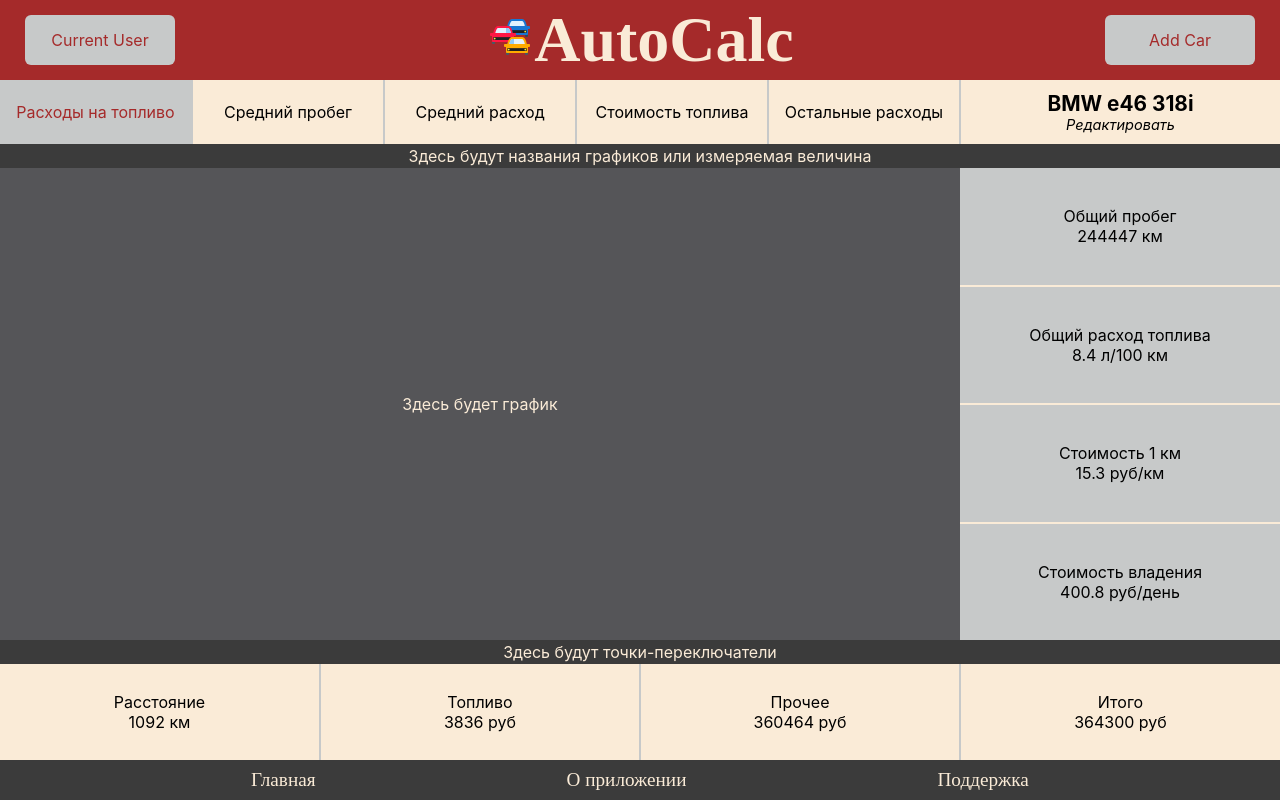
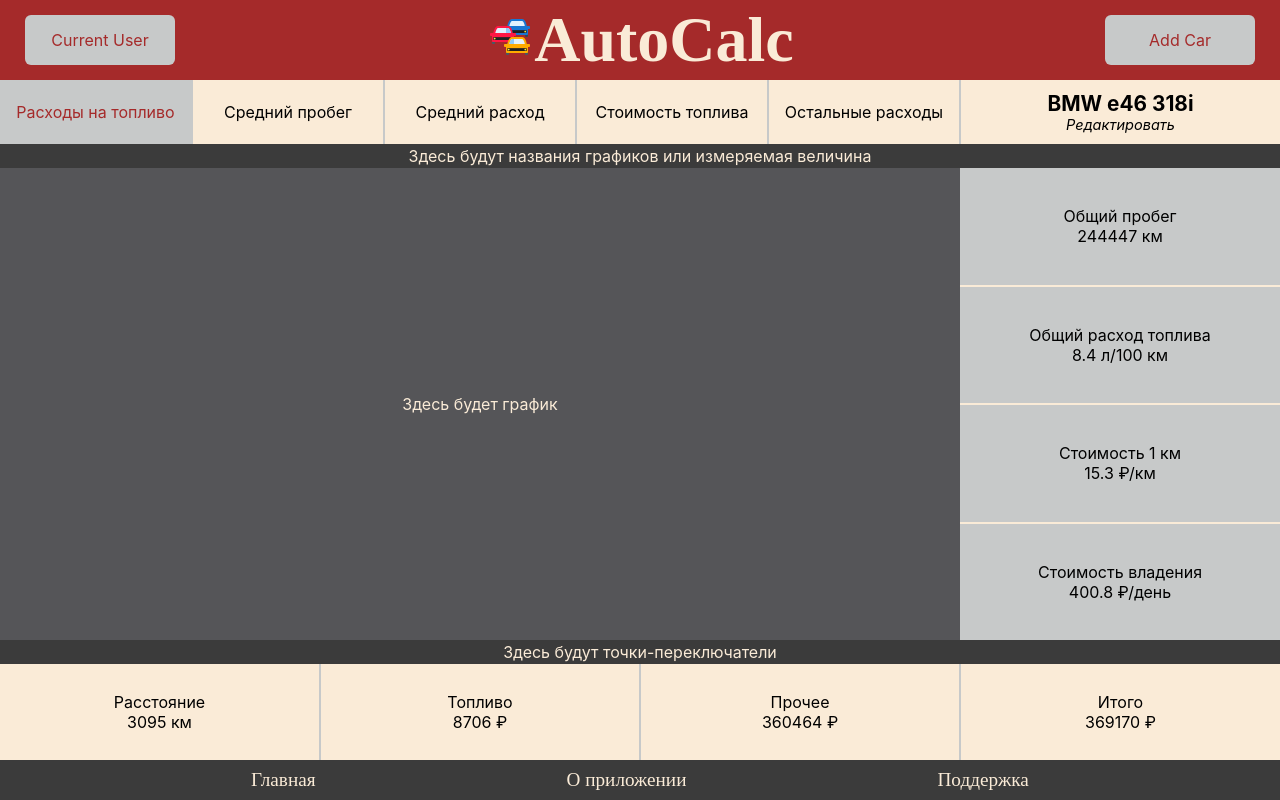
Before and after one commit to leo153624nid/AutoCalc, a React (Create React App) app: page /graf/1 in a window 1280 px wide. Built offline with nearby package versions, Linux system fonts and the light colour scheme.

Commit message:
version 0.1.1

```diff
--- a/package.json
+++ b/package.json
@@ -1,6 +1,6 @@
 {
   "name": "auto_calc",
-  "version": "0.1.0",
+  "version": "0.1.1",
   "private": true,
   "dependencies": {
     "@testing-library/jest-dom": "^5.16.4",
--- a/src/components/App/App.js
+++ b/src/components/App/App.js
@@ -6,7 +6,7 @@ import s from './App.module.css';
 import React from 'react';
 import { Route, Routes } from "react-router-dom";
 
-function App(props) {
+function App (props) {
   const userCars = props.userData.userCars;
   let routeList = userCars
                         .map ( car => (<Route
@@ -23,7 +23,7 @@ function App(props) {
 
         <Routes>
           <Route path="/" element={<Carusel userCars={userCars} />}/>
-          <Route path="/graf" element={<Graf />}/>   {/* Пустое поле для графиков */}
+          <Route path="/graf" element={<Graf />}/>   {/* Пустое поле для графиков, если ошибка ДОДЕЛАТЬ */}
           {routeList}
         </Routes>
 
--- a/src/components/Carusel/CarBlock/CarCard/CarCard.js
+++ b/src/components/Carusel/CarBlock/CarCard/CarCard.js
@@ -17,7 +17,7 @@ function CarCard (props) {
 
             <div className={s.CarName}>
                 <span className={s.pad}><b>{carName}</b></span>
-                <span className={s.pad}>Пробег <span>{carDistance}</span> км.</span>
+                <span className={s.pad}>Пробег <span>{carDistance}</span> км</span>
             </div>
 
             <div className={s.CarConsumptions}>
@@ -28,7 +28,7 @@ function CarCard (props) {
 
                 <div className={s.AllMonth}>
                     <span className={s.pad}>Содержание</span>
-                    <span className={s.pad}> <span>{allMonth}</span> руб/мес.</span>
+                    <span className={s.pad}> <span>{allMonth}</span> &#8381;/мес</span>
                 </div>
             </div>
 
--- a/src/components/Graf/BottomBlock/BottomBlock.js
+++ b/src/components/Graf/BottomBlock/BottomBlock.js
@@ -4,7 +4,10 @@ import s from './BottomBlock.module.css';
 function BottomBlock (props) {
     const car = props.car;
     let yourDistance = car.fuelings.at(-1).distance - car.fuelings.at(0).distance;
+    yourDistance = Math.floor(yourDistance);
     let costFuel = car.fuelings.map( f => f.cost ).reduce( (total, value) => total + value );
+    costFuel = Math.floor(costFuel);
+    let itogo = Math.floor(costFuel + car.etcConsumptions);
 
     return (
         <div className={s.BottomBlock}>
@@ -15,17 +18,17 @@ function BottomBlock (props) {
 
             <div className={s.fuel}>
                 <span>Топливо</span>
-                <span>{costFuel} руб</span>
+                <span>{costFuel} &#8381;</span>
             </div>
 
             <div className={s.etc}>
                 <span>Прочее</span>
-                <span>{car.etcConsumptions} руб</span> {/*Не вычисляется пока что, просто берется из базы данных*/}
+                <span>{car.etcConsumptions} &#8381;</span> {/*Не вычисляется пока что, просто берется из базы данных*/}
             </div>
 
             <div className={s.itogo}>
                 <span>Итого</span>
-                <span>{costFuel + car.etcConsumptions} руб</span>
+                <span>{itogo} &#8381;</span>
             </div>
         </div>
     );
--- a/src/components/Graf/GrafBlock/GrafBlock.js
+++ b/src/components/Graf/GrafBlock/GrafBlock.js
@@ -29,12 +29,12 @@ function GrafBlock (props) {
 
                 <div className={s.generalCostOneKm}>
                     <span>Стоимость 1 км</span>
-                    <span>{car.costOneKm} руб/км</span>
+                    <span>{car.costOneKm} &#8381;/км</span>
                 </div>
 
                 <div className={s.generalCostOneDay}>
                     <span>Стоимость владения</span>
-                    <span>{car.costOneDay} руб/день</span>
+                    <span>{car.costOneDay} &#8381;/день</span>
                 </div>
             </aside>
 
--- a/src/database/CurrentUser.json
+++ b/src/database/CurrentUser.json
@@ -42,6 +42,46 @@
                     "cost": 1000,
                     "full": 1,
                     "distance": 216270
+                },
+                {
+                    "fuelingId": 4,
+                    "date": 1371254400000,
+                    "mark": "АИ-95",
+                    "price": 30.8,
+                    "volume": 32.47,
+                    "cost": 1000,
+                    "full": 0,
+                    "distance": 216685
+                },
+                {
+                    "fuelingId": 5,
+                    "date": 1372032000000,
+                    "mark": "АИ-95",
+                    "price": 30.8,
+                    "volume": 32.47,
+                    "cost": 1000,
+                    "full": 0,
+                    "distance": 217093
+                },
+                {
+                    "fuelingId": 6,
+                    "date": 1372636800000,
+                    "mark": "АИ-95",
+                    "price": 30.8,
+                    "volume": 60.71,
+                    "cost": 1870,
+                    "full": 1,
+                    "distance": 217495
+                },
+                {
+                    "fuelingId": 7,
+                    "date": 1374105600000,
+                    "mark": "АИ-95",
+                    "price": 30.8,
+                    "volume": 32.47,
+                    "cost": 1000,
+                    "full": 0,
+                    "distance": 218273
                 }
             ]
         },
@@ -54,7 +94,79 @@
             "etcConsumptions": 549994,
             "allMonth": 15714.18,
             "costOneKm": 24.5,
-            "costOneDay": 523.8
+            "costOneDay": 523.8,
+            "fuelings": [
+                {
+                    "fuelingId": 1,
+                    "date": 1526774400000,
+                    "mark": "АИ-95",
+                    "price": 44.09,
+                    "volume": 20,
+                    "cost": 881.8,
+                    "full": 0,
+                    "distance": 150205
+                },
+                {
+                    "fuelingId": 2,
+                    "date": 1526774400001,
+                    "mark": "АИ-95",
+                    "price": 46.4,
+                    "volume": 58.95,
+                    "cost": 2735.28,
+                    "full": 1,
+                    "distance": 150375
+                },
+                {
+                    "fuelingId": 3,
+                    "date": 1527552000000,
+                    "mark": "АИ-95",
+                    "price": 46.29,
+                    "volume": 63.3,
+                    "cost": 2930.16,
+                    "full": 1,
+                    "distance": 150839
+                },
+                {
+                    "fuelingId": 4,
+                    "date": 1528848000000,
+                    "mark": "АИ-95",
+                    "price": 47.4,
+                    "volume": 60.38,
+                    "cost": 2862.01,
+                    "full": 1,
+                    "distance": 151315
+                },
+                {
+                    "fuelingId": 5,
+                    "date": 1530403200000,
+                    "mark": "АИ-95",
+                    "price": 47.4,
+                    "volume": 63.33,
+                    "cost": 3001.84,
+                    "full": 0,
+                    "distance": 151804
+                },
+                {
+                    "fuelingId": 6,
+                    "date": 1531958400000,
+                    "mark": "АИ-95",
+                    "price": 40.46,
+                    "volume": 62.37,
+                    "cost": 2523.49,
+                    "full": 1,
+                    "distance": 152226
+                },
+                {
+                    "fuelingId": 7,
+                    "date": 1532131200000,
+                    "mark": "АИ-95",
+                    "price": 46.8,
+                    "volume": 43.42,
+                    "cost": 2032.06,
+                    "full": 1,
+                    "distance": 152652
+                }
+            ]
         },
         {
             "carId": 3,
@@ -65,7 +177,79 @@
             "etcConsumptions": 91958,
             "allMonth": 4244.68,
             "costOneKm": 6.6,
-            "costOneDay": 141.5
+            "costOneDay": 141.5,
+            "fuelings": [
+                {
+                    "fuelingId": 1,
+                    "date": 1494892800000,
+                    "mark": "АИ-92",
+                    "price": 38.1,
+                    "volume": 36.03,
+                    "cost": 1372.74,
+                    "full": 1,
+                    "distance": 282845
+                },
+                {
+                    "fuelingId": 2,
+                    "date": 1496793600000,
+                    "mark": "АИ-92",
+                    "price": 37.85,
+                    "volume": 34.54,
+                    "cost": 1307.34,
+                    "full": 1,
+                    "distance": 283261
+                },
+                {
+                    "fuelingId": 3,
+                    "date": 1497657600000,
+                    "mark": "АИ-92",
+                    "price": 38.6,
+                    "volume": 36.0,
+                    "cost": 1389.6,
+                    "full": 1,
+                    "distance": 283734
+                },
+                {
+                    "fuelingId": 4,
+                    "date": 1499385600000,
+                    "mark": "АИ-92",
+                    "price": 39.0,
+                    "volume": 37.0,
+                    "cost": 1443,
+                    "full": 1,
+                    "distance": 284293
+                },
+                {
+                    "fuelingId": 5,
+                    "date": 1500681600000,
+                    "mark": "АИ-92",
+                    "price": 39.0,
+                    "volume": 38.04,
+                    "cost": 1483.56,
+                    "full": 1,
+                    "distance": 284846
+                },
+                {
+                    "fuelingId": 6,
+                    "date": 1502064000000,
+                    "mark": "АИ-92",
+                    "price": 39.0,
+                    "volume": 29.81,
+                    "cost": 1162.59,
+                    "full": 1,
+                    "distance": 285269
+                },
+                {
+                    "fuelingId": 7,
+                    "date": 1503792000000,
+                    "mark": "АИ-92",
+                    "price": 39.00,
+                    "volume": 37.34,
+                    "cost": 1456.26,
+                    "full": 1,
+                    "distance": 285840
+                }
+            ]
         },
         {
             "carId": 5,
```
Also changed, not shown: 1 other file (tests, documents, lock files or other folders).
